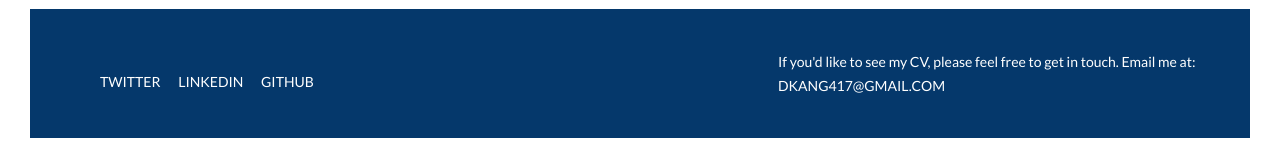
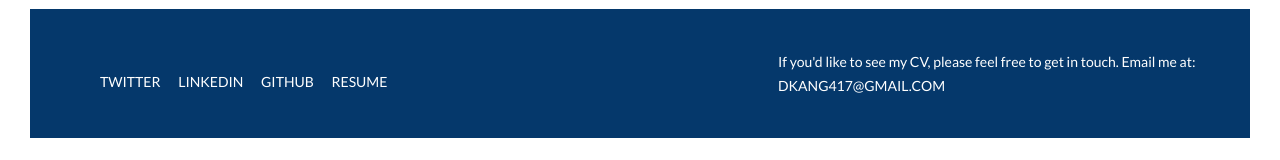
Before and after one commit to dkang417/Portfolio, a website: page index.html in a window 1280 px wide. Shown: the part 4067-4227 px from the top of the page. Drawn offline with Linux system fonts and the light colour scheme.

Commit message:
update html with resume

```diff
--- a/index.html
+++ b/index.html
@@ -355,6 +355,9 @@
                         <li class="footer__item">
                             <a href="https://github.com/dkang417" target="_blank" class="footer__link">Github</a>
                         </li>
+                        <li class="footer__item">
+                            <a href="http://attachments.angel.co/2326943-6488d29c122cba8013ad910a5af59ae8.pdf?1536534594" target="_blank" class="footer__link">Resume</a>
+                        </li>
 
 
                     </ul>
```
